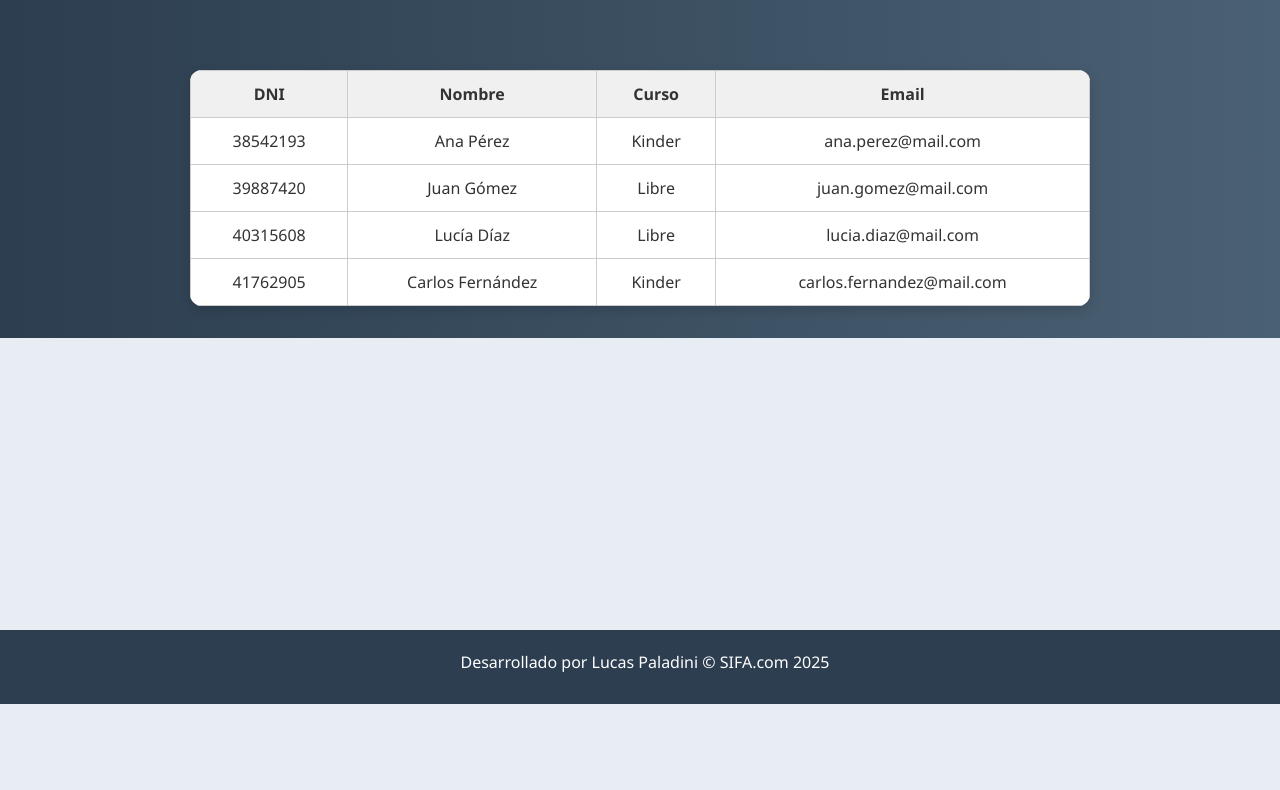
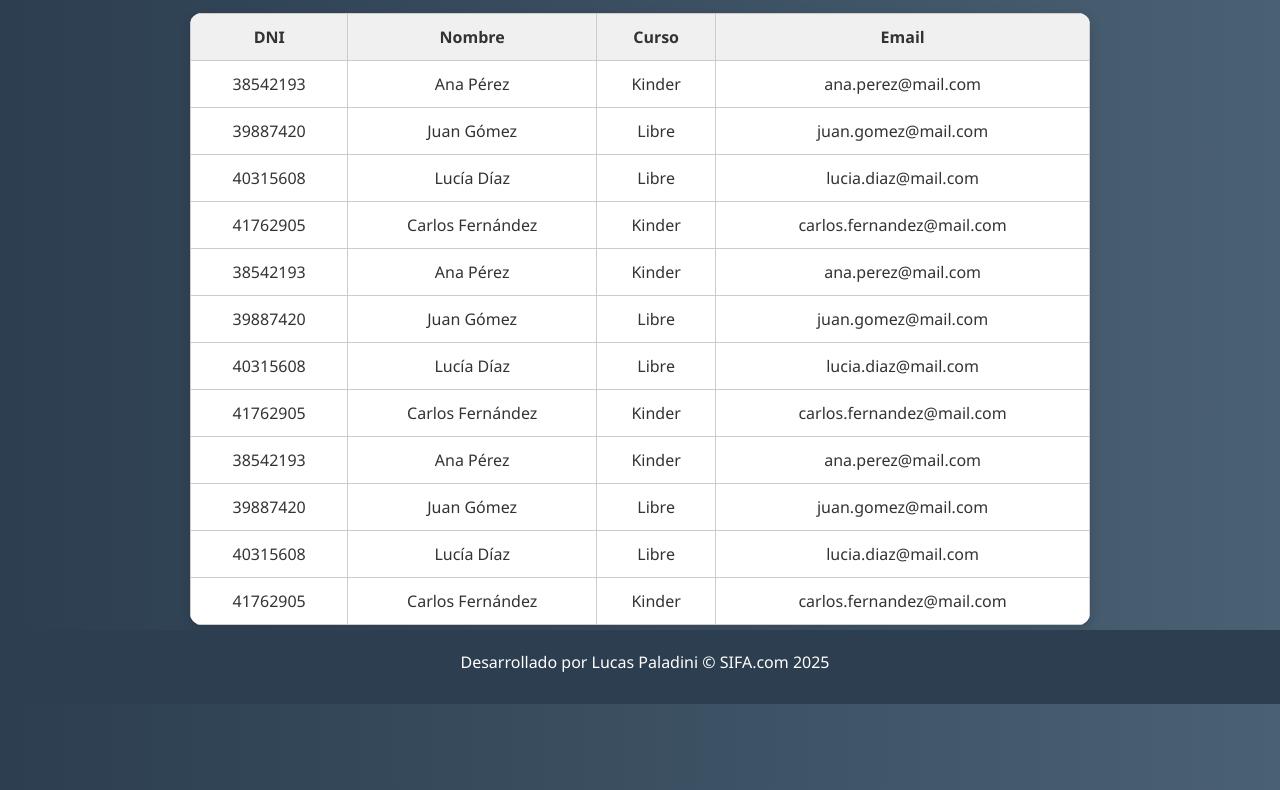
Before and after one commit to LucasPaladini/app-instituto-ingles, a plain HTML site: page pag/alumnos.html in a window 1280 px wide. Shown: the part 96-886 px from the top of the page. Before the commit the page ends 800 px from the top, so only its background shows below. Drawn offline with Linux system fonts and the light colour scheme.

Commit message:
añadido correciones en vista

```diff
--- a/css/style.css
+++ b/css/style.css
@@ -28,18 +28,19 @@ body {
 header {
     background: linear-gradient(90deg, #2c3e50, #4a6073);
     color: white;
-    padding: 1rem;
+    padding: 1px;
     text-align: center;
     font-size: 1rem;
     font-weight: bold;
     box-shadow: 0 4px 6px rgba(0,0,0,0.1);
 }
 
+
 /* Contenedor general */
 .container {
     display: flex;
     max-width: 1000px;
-    margin: 2rem auto;
+    margin: 1rem auto;
     background: white;
     border-radius: 12px;
     overflow: hidden;
@@ -120,7 +121,8 @@ button:hover {
 
 .tabla-contenido {
     background: linear-gradient(90deg, #2c3e50, #4a6073);
-    padding: 2rem;
+    padding-top: 10px;
+    padding: 5px;
     display: flex;
     justify-content: center;
 }
@@ -135,7 +137,7 @@ button:hover {
 
 .cursos-contenido {
     background: linear-gradient(90deg, #2c3e50, #4a6073);
-    padding: 2rem;
+    padding: 1rem;
     display: flex;
     justify-content: center;
 }
@@ -150,6 +152,7 @@ button:hover {
     border-radius: 12px;
     overflow: hidden;
     box-shadow: 0 4px 12px rgba(0,0,0,0.15);
+    margin-bottom: 10rem;
 }
 
 .tabla-cursos {
@@ -166,7 +169,7 @@ button:hover {
 .tabla-cursos td {
     font-size: 2rem;
     font-weight: bold;
-    padding: 2rem;
+    padding: 1rem;
     cursor: pointer;
     transition: background 0.3s, transform 0.2s;
 }
--- a/pag/alumnos.html
+++ b/pag/alumnos.html
@@ -10,7 +10,6 @@
 <header>
     <h1>Lista de Alumnos</h1>
 </header>
-
 
 <div class="tabla-contenido">
     <table class="tabla-alumnos">
@@ -47,6 +46,54 @@
             <td>Kinder</td>
             <td>carlos.fernandez@mail.com</td>
         </tr>
+                <tr>
+            <td>38542193</td>
+            <td>Ana Pérez</td>
+            <td>Kinder</td>
+            <td>ana.perez@mail.com</td>
+        </tr>
+        <tr>
+            <td>39887420</td>
+            <td>Juan Gómez</td>
+            <td>Libre</td>
+            <td>juan.gomez@mail.com</td>
+        </tr>
+        <tr>
+            <td>40315608</td>
+            <td>Lucía Díaz</td>
+            <td>Libre</td>
+            <td>lucia.diaz@mail.com</td>
+        </tr>
+        <tr>
+            <td>41762905</td>
+            <td>Carlos Fernández</td>
+            <td>Kinder</td>
+            <td>carlos.fernandez@mail.com</td>
+        </tr>
+                <tr>
+            <td>38542193</td>
+            <td>Ana Pérez</td>
+            <td>Kinder</td>
+            <td>ana.perez@mail.com</td>
+        </tr>
+        <tr>
+            <td>39887420</td>
+            <td>Juan Gómez</td>
+            <td>Libre</td>
+            <td>juan.gomez@mail.com</td>
+        </tr>
+        <tr>
+            <td>40315608</td>
+            <td>Lucía Díaz</td>
+            <td>Libre</td>
+            <td>lucia.diaz@mail.com</td>
+        </tr>
+        <tr>
+            <td>41762905</td>
+            <td>Carlos Fernández</td>
+            <td>Kinder</td>
+            <td>carlos.fernandez@mail.com</td>
+        </tr>
         </tbody>
     </table>
 </div>
```
Also changed, not shown: index.html (+1 -1 lines), requerimientos-SIFA.txt (deleted).
